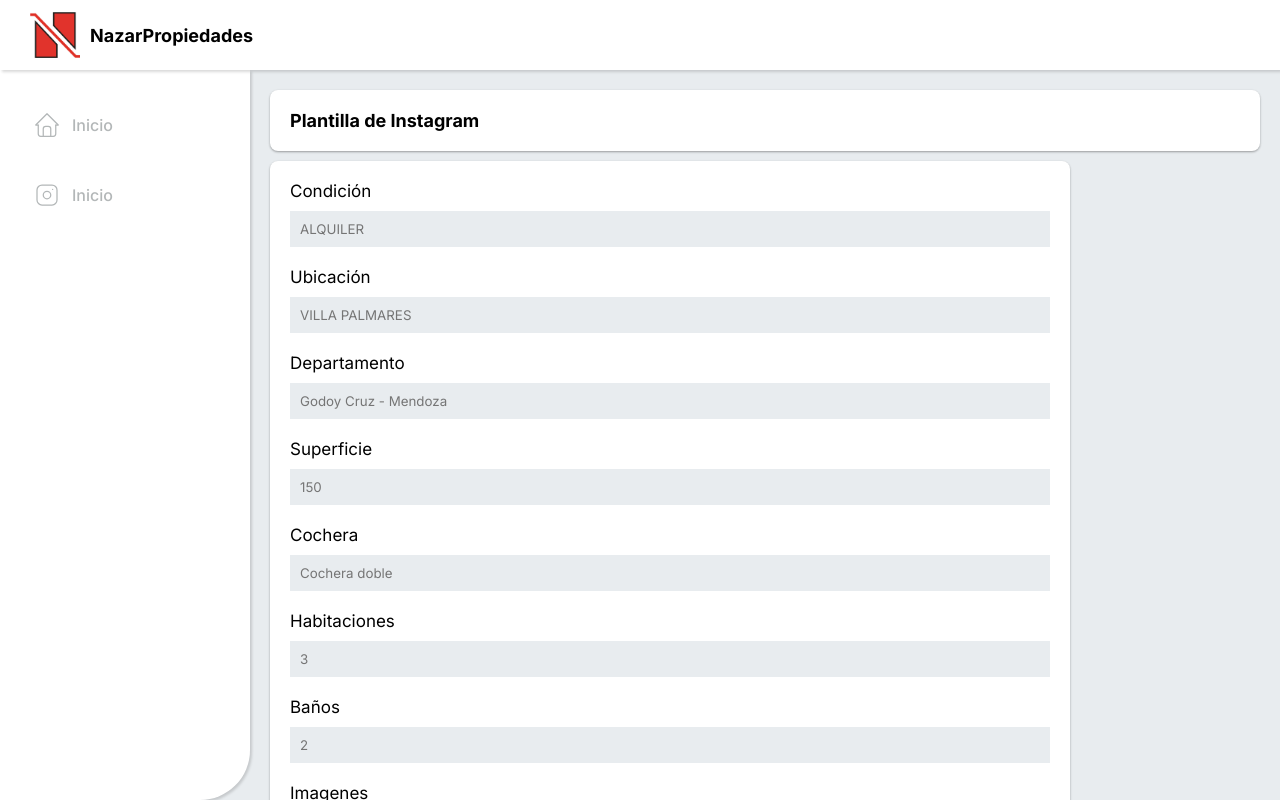
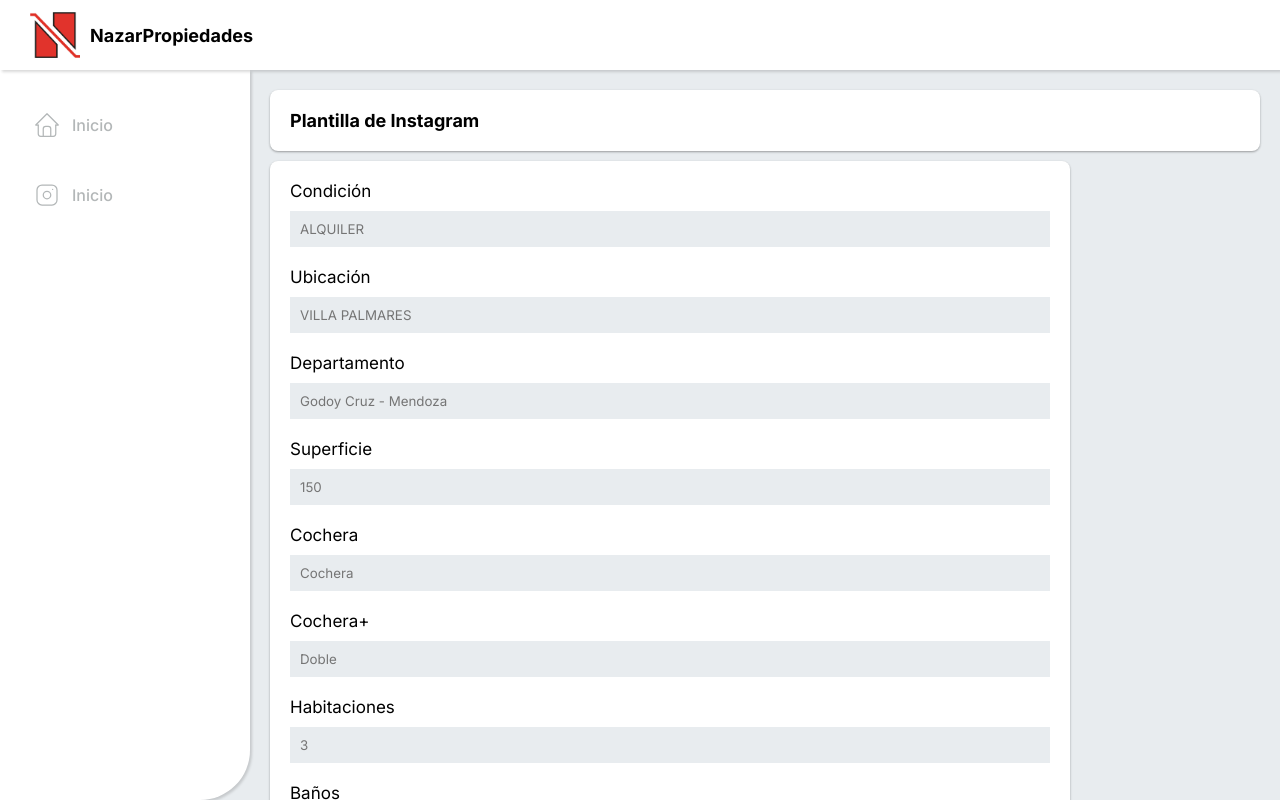
Before and after one commit to manudiiez/watermark, a React (Vite) app: page / in a window 1280 px wide. Built offline with nearby package versions, Linux system fonts and the light colour scheme.

Commit message:
basics form

```diff
--- a/src/components/TemplateManager/Form.jsx
+++ b/src/components/TemplateManager/Form.jsx
@@ -28,7 +28,7 @@ const Form = ({ formStructure, templateImageUrl, onSubmit }) => {
                 formData.map((inputData, index) => (
                     <div key={index} >
                         <p>{inputData.label}</p>
-                        <input type="text" name={inputData.name} data-x={inputData.x} data-y={inputData.y} data-size={inputData.fontSize} value={inputData.value} placeholder={inputData.placeholder} onChange={handleTextChange} />
+                        <input type={inputData.type} name={inputData.name} data-x={inputData.x} data-y={inputData.y} data-size={inputData.fontSize} value={inputData.value} placeholder={inputData.placeholder} onChange={handleTextChange} />
                     </div>
                 ))
             }
--- a/src/sections/InstagramTemplate.jsx
+++ b/src/sections/InstagramTemplate.jsx
@@ -5,7 +5,8 @@ const formStructure = [
     { value: '', name: 'location', x: 71, y: 910, fontSize: 33, label: 'Ubicación', placeholder: 'VILLA PALMARES', type: 'text' },
     { value: '', name: 'zone', x: 71, y: 945, fontSize: 35, label: 'Departamento', placeholder: 'Godoy Cruz - Mendoza', type: 'text' },
     { value: '', name: 'surface', x: 921, y: 800, fontSize: 23, label: 'Superficie', placeholder: '150', type: 'text' },
-    { value: '', name: 'garage', x: 921, y: 865, fontSize: 22, label: 'Cochera', placeholder: 'Cochera doble', type: 'text' },
+    { value: '', name: 'garage', x: 921, y: 865, fontSize: 22, label: 'Cochera', placeholder: 'Cochera', type: 'text' },
+    { value: '', name: 'garage2', x: 921, y: 890, fontSize: 22, label: 'Cochera+', placeholder: 'Doble', type: 'text' },
     // {value: '', name: 'garage', x: 921, y: 890, fontSize: 22},
     { value: '', name: 'bed', x: 921, y: 950, fontSize: 22, label: 'Habitaciones', placeholder: '3', type: 'number' },
     { value: '', name: 'bath', x: 921, y: 1025, fontSize: 22, label: 'Baños', placeholder: '2', type: 'number' },
```
